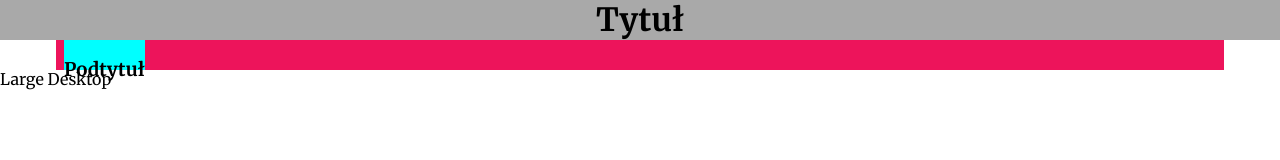
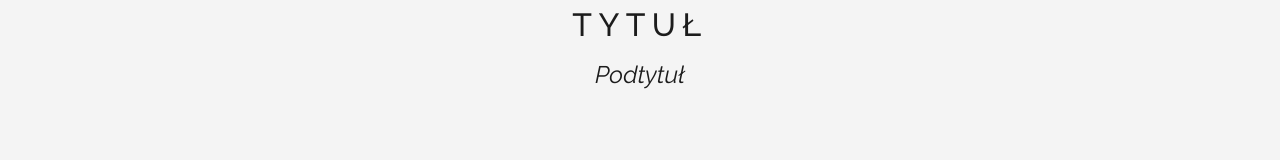
Before and after one commit to mpawlowska/template-www, a React app: page / in a window 1280 px wide. Built offline with nearby package versions, Linux system fonts and the light colour scheme.

Commit message:
Header with css grid $ change colors

```diff
--- a/src/components/App/App.js
+++ b/src/components/App/App.js
@@ -46,11 +46,11 @@ export default class App extends React.Component {
                 </MediaQuery>
 
                 <MediaQuery minWidth={breakpoints.lg_min} maxWidth={breakpoints.lg_max} >
-                    <div>Desktop</div>
+                    <div></div>
                 </MediaQuery>
 
                 <MediaQuery minWidth={breakpoints.xl} >
-                    <div>Large Desktop</div>
+                    <div></div>
                 </MediaQuery>
 
 
--- a/src/components/Header/Header.js
+++ b/src/components/Header/Header.js
@@ -10,7 +10,6 @@ export default class Header extends React.Component {
     render() {
         return (
             <header className="header">
-                <div className="wrapper">
                 <div className="header__main">
                     <button className="header__searchBtn">Search</button>
                     <h1 className="header__title">Tytuł</h1>
@@ -20,10 +19,7 @@ export default class Header extends React.Component {
                     >
                         Menu
                     </button>
-                    </div>
-                    <div className="header__sub">
-                        <h3>Podtytuł</h3>
-                    </div>
+                    <h2 className="header__subtitle">Podtytuł</h2>
                 </div>
             </header>
         )
--- a/src/index.html
+++ b/src/index.html
@@ -4,7 +4,7 @@
         <meta charset="UTF-8">
         <meta name="viewport" content="width=device-width, height=device-height, initial-scale=1.0"/>
         <title>Template</title>
-        <link href="https://fonts.googleapis.com/css?family=Merriweather:300,300i,400,400i,700&amp;subset=latin-ext" rel="stylesheet">
+        <link href="https://fonts.googleapis.com/css?family=Raleway:300i,400,400i,500,700,700i&amp;subset=latin-ext" rel="stylesheet">
     </head>
     <body>
         <div id="app"></div>
--- a/src/styles/components/_app.scss
+++ b/src/styles/components/_app.scss
@@ -1,6 +1,7 @@
 body {
   font-family: $base-font-family;
   margin-top: 40px; // dla fixed header
+  background-color: $base-bkg-color;
 }
 
 img {
@@ -19,6 +20,5 @@ ul {
   @include media(md) {
     max-width: 90%;
     display: flex;
-    background-color: #ed145b;
   }
 }
--- a/src/styles/components/_header.scss
+++ b/src/styles/components/_header.scss
@@ -1,37 +1,57 @@
-.header__main {
-  background-color: darkgrey;
-  display: flex;
-  justify-content: center;
-  align-items: center;
+.header {
+  background-color: $base-bkg-color;
+  z-index: 900;
   position: fixed;
   top: 0;
   left: 0;
   right: 0;
   height: 40px;
-  padding: 0 0.5em;
-  z-index: 900;
+  @include media (xl) {
+   height: 100px;
+  }
 }
 
+.header__main {
+  padding: 0 1em;
+  display: grid;
+  grid-template-columns: auto 1fr auto;
+  justify-items: center;
+  align-items: center;
+  height: 100%;
+  @include media (md) {
+    grid-template-columns: 1fr;
+  }
+  @include media (xl) {
+    grid-template-rows: 1fr 1fr;
+    align-content: center;
+  }
+}
 
 .header__searchBtn {
-  margin-right: auto;
+  @extend %button;
   @include media (md) {
     display: none;
   }
 }
 
 .header__menuBtn {
-  margin-left: auto;
+  @extend %button;
   @include media (md) {
     display: none;
   }
 }
 
-.header__sub {
-  background-color: aqua;
+.header__title {
+  @extend %heading;
+  text-transform: uppercase;
+  letter-spacing: 0.2em;
+}
+
+.header__subtitle {
   display: none;
+  @extend %heading;
   @include media(xl) {
     display: block;
-    height: 30px;
+    font-style: italic;
   }
 }
--- a/src/styles/components/_listing.scss
+++ b/src/styles/components/_listing.scss
@@ -1,5 +1,4 @@
 .list {
-  background-color: antiquewhite;
   display: flex;
   flex-wrap: wrap;
   justify-content: center;
--- a/src/styles/utils/_variables.scss
+++ b/src/styles/utils/_variables.scss
@@ -1,8 +1,30 @@
 // fonts:
-$base-font-family: 'Merriweather', serif;
+$base-font-family: 'Raleway', sans-serif;
 
 // layout:
 $border: 1px dotted red;
+
+// color:
+$base-bkg-color: #f4f4f4;
+$header-bkg-color: #e2e2e2;
+$black: #1c1c1c;
+
+// headings:
+%heading {
+  margin: 0;
+  color: $black;
+  font-weight: 500;
+}
+
+// buttons:
+%button {
+  background-color: $base-bkg-color;
+  border-radius: 5px;
+  border-color: $black;
+  font-family: $base-font-family;
+  font-size: 1em;
+  padding: 0.2em 1em;
+}
 
 // focus:
 %focus {
```
Also changed, not shown: src/styles/main.css, 1 other file. Lines whose indentation alone changed are shown as unchanged.
